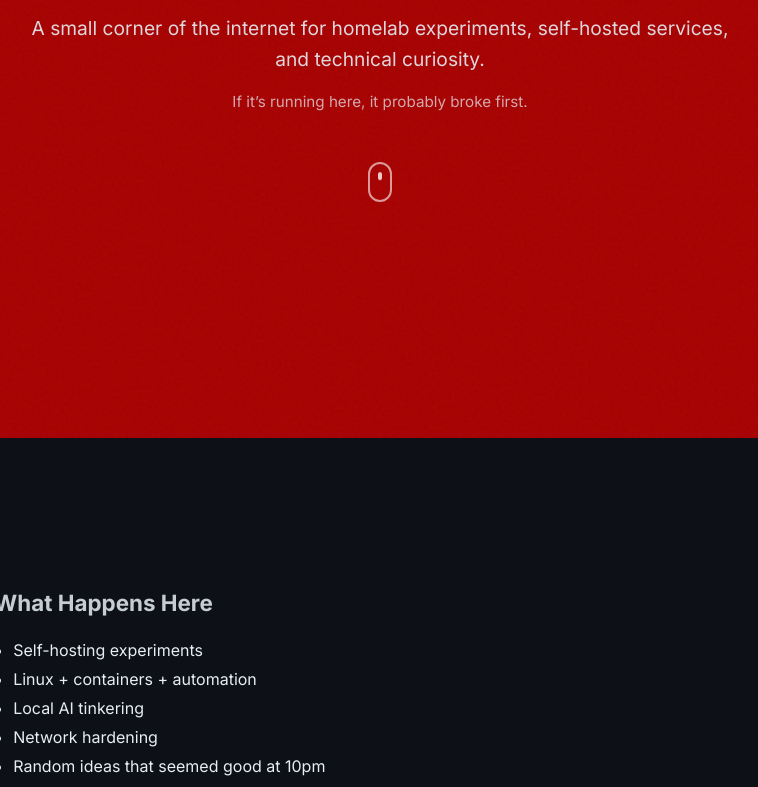
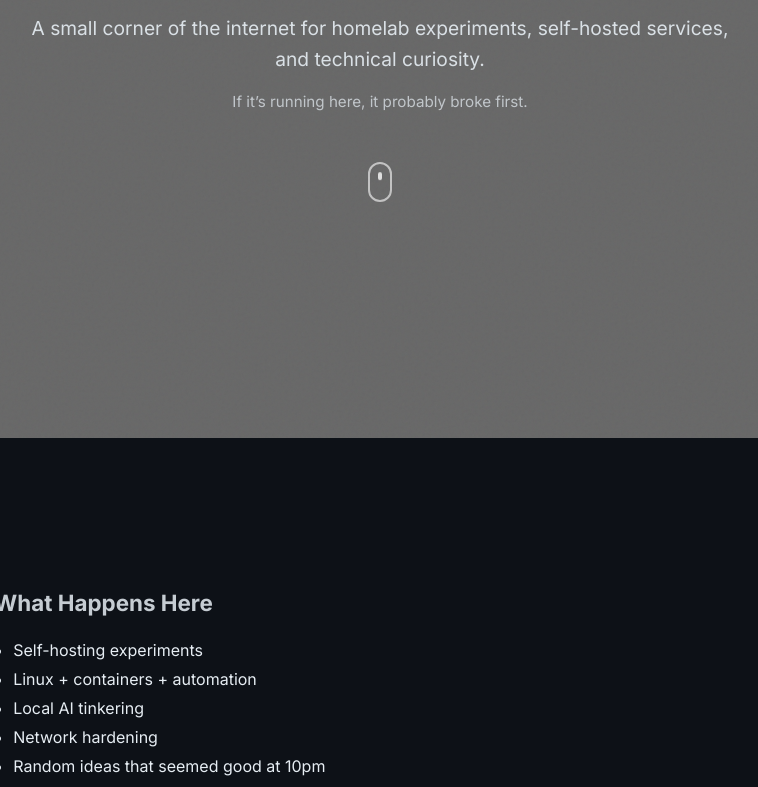
Before and after one commit to mycodex-dev/grbwski, a plain HTML site: page index.html in a window 1280 px wide. Shown: the part 362-1149 px from the top of the page, without its empty margins (260-1018 px from the left). Drawn offline with Linux system fonts and the light colour scheme; the site is published under a folder, as on GitHub Pages, so addresses that start at the root find nothing.

Commit message:
modified:   styles.css

```diff
--- a/styles.css
+++ b/styles.css
@@ -25,13 +25,12 @@ body {
   justify-content: center;
   text-align: center;
   transition: opacity 0.4s ease;
-  background-color: red;
 }
 
 .hero-bg {
   position: absolute;
   inset: -15%;
-  background-image: url("/images/hero.webp");
+  background-image: url("images/hero.webp");
   background-size: cover;
   background-position: center;
   transform: translateY(0);
```
